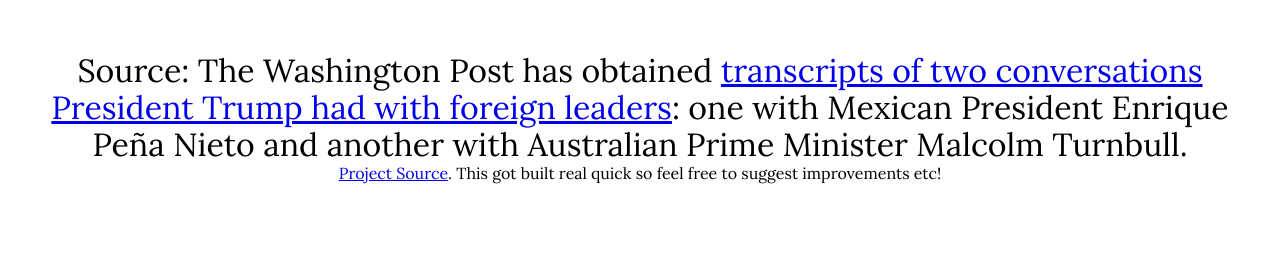
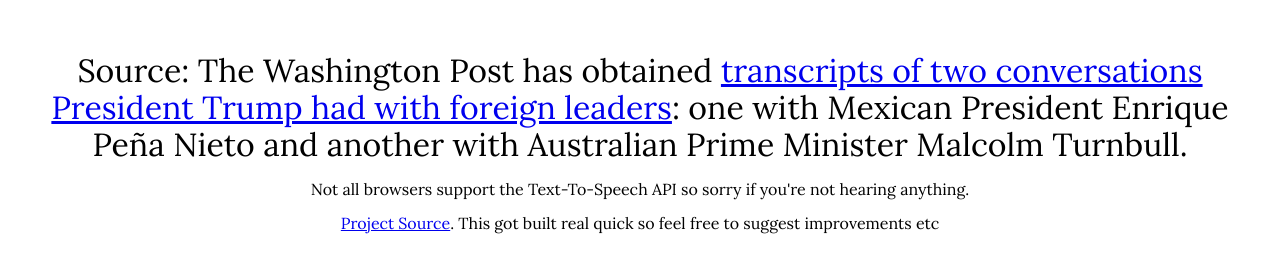
Before and after one commit to nilsjesper/trumpbot, a plain HTML site: page index.html in a window 1280 px wide. Shown: the part 460-732 px from the top of the page. Drawn offline with nearby package versions, Linux system fonts and the light colour scheme.

Commit message:
Disclaimer.

```diff
--- a/index.html
+++ b/index.html
@@ -98,7 +98,10 @@
         <a id="unomas" href="index.html">One More?</a>
         <div id="source">Source: The Washington Post has obtained <a href="//www.nytimes.com/2016/11/23/us/politics/trump-new-york-times-interview-transcript.html">transcripts of two conversations President Trump had with foreign leaders</a>: one with Mexican President Enrique Peña Nieto and another with Australian Prime Minister Malcolm Turnbull.
         </div>
-        <div id="repolink"><a href="https://github.com/nilsjesper/trumpbot">Project Source</a>. This got built real quick so feel free to suggest improvements etc!</div>
+        <div id="repolink">
+            <p>Not all browsers support the Text-To-Speech API so sorry if you're not hearing anything.</p>
+            <p><a href="https://github.com/nilsjesper/trumpbot">Project Source</a>. This got built real quick so feel free to suggest improvements etc</p>
+        </div>
         <!-- Add your site or application content here -->
         <script src="//code.jquery.com/jquery-1.12.4.min.js"></script>
         <script>window.jQuery || document.write('<script src="js/vendor/jquery-1.12.4.min.js"><\/script>')</script>
```
